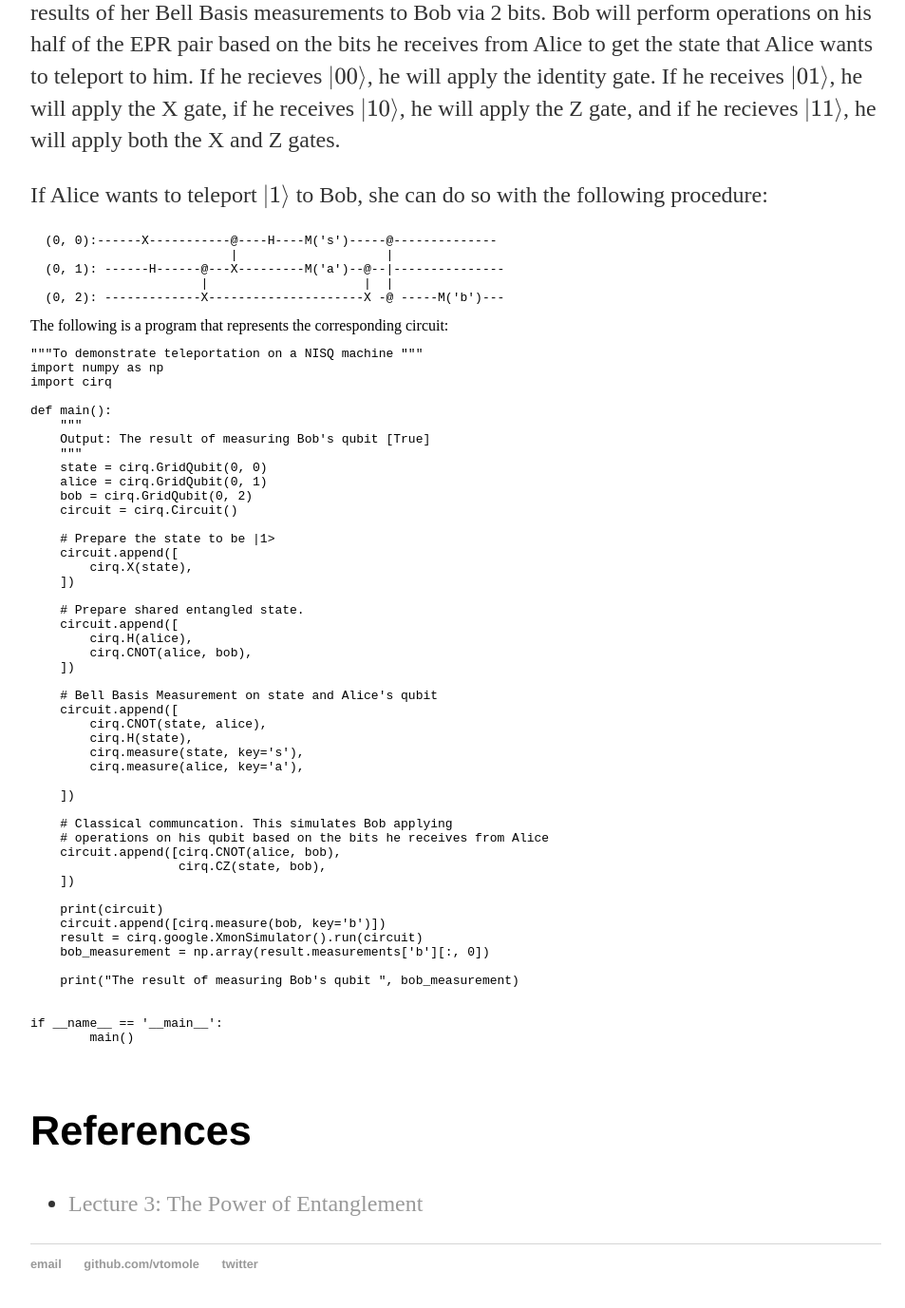
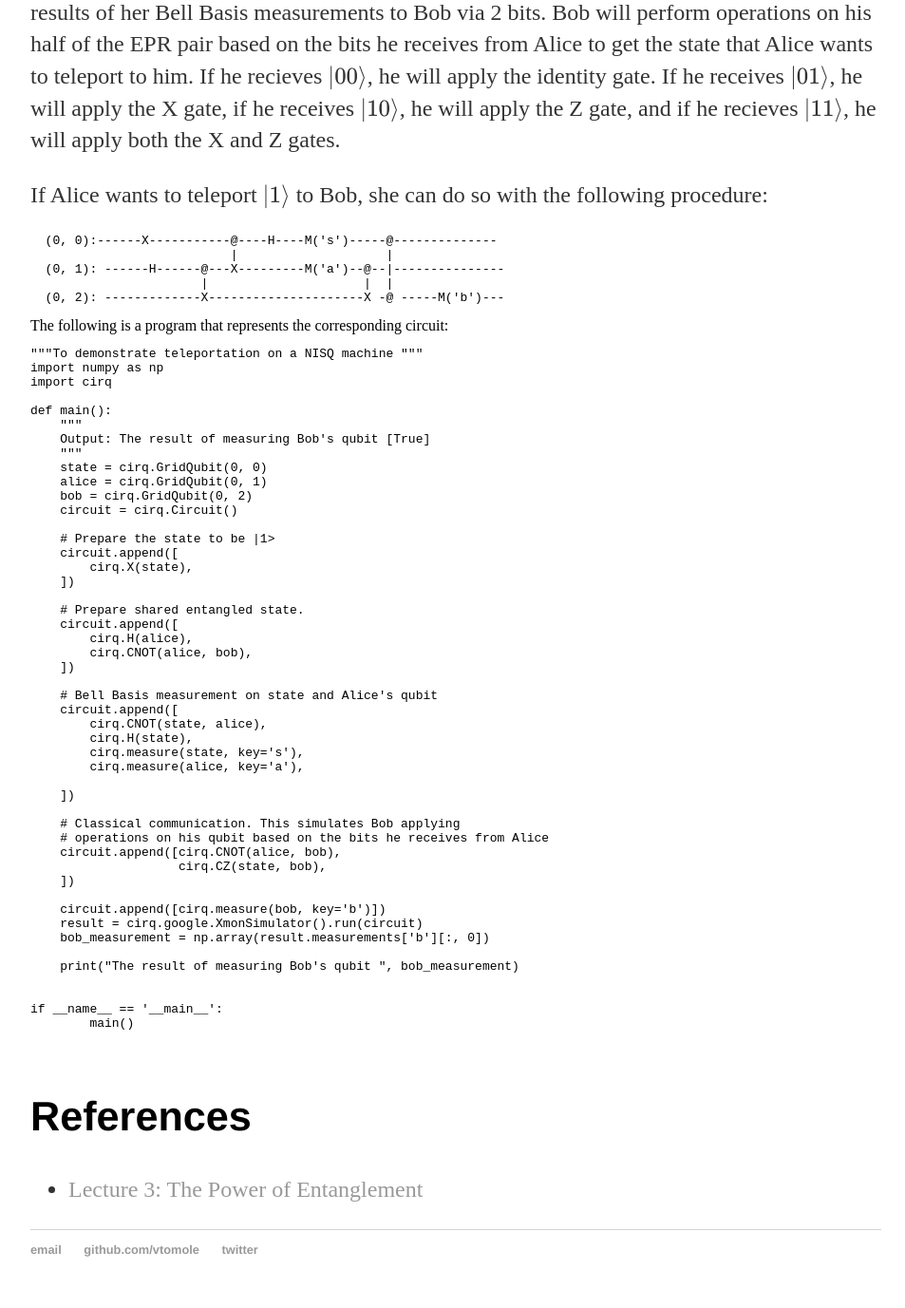
Before and after one commit to vtomole/vtomole.github.io, a Jekyll site: the page built from _posts/2018-11-23-Basis.html, in a window 1280 px wide and 1400 px high, scrolled down 1221 px. Shown: the top 1377 px of the window at 95% size, without its empty margins (160-1113 px from the left). Built offline with Jekyll 4.4.1, drawn with Linux system fonts in a browser that asks for light colours; formulas are drawn with MathJax 3.

Commit message:
remove print

```diff
--- a/_posts/2018-11-23-Basis.html
+++ b/_posts/2018-11-23-Basis.html
@@ -56,7 +56,7 @@ def main():
         cirq.CNOT(alice, bob),
     ])
 
-    # Bell Basis Measurement on state and Alice's qubit
+    # Bell Basis measurement on state and Alice's qubit
     circuit.append([
         cirq.CNOT(state, alice),
         cirq.H(state),
@@ -65,13 +65,12 @@ def main():
 
     ])
 
-    # Classical communcation. This simulates Bob applying
+    # Classical communication. This simulates Bob applying
     # operations on his qubit based on the bits he receives from Alice
     circuit.append([cirq.CNOT(alice, bob),
                     cirq.CZ(state, bob),
     ])
 
-    print(circuit)
     circuit.append([cirq.measure(bob, key='b')])
     result = cirq.google.XmonSimulator().run(circuit)
     bob_measurement = np.array(result.measurements['b'][:, 0])
```
